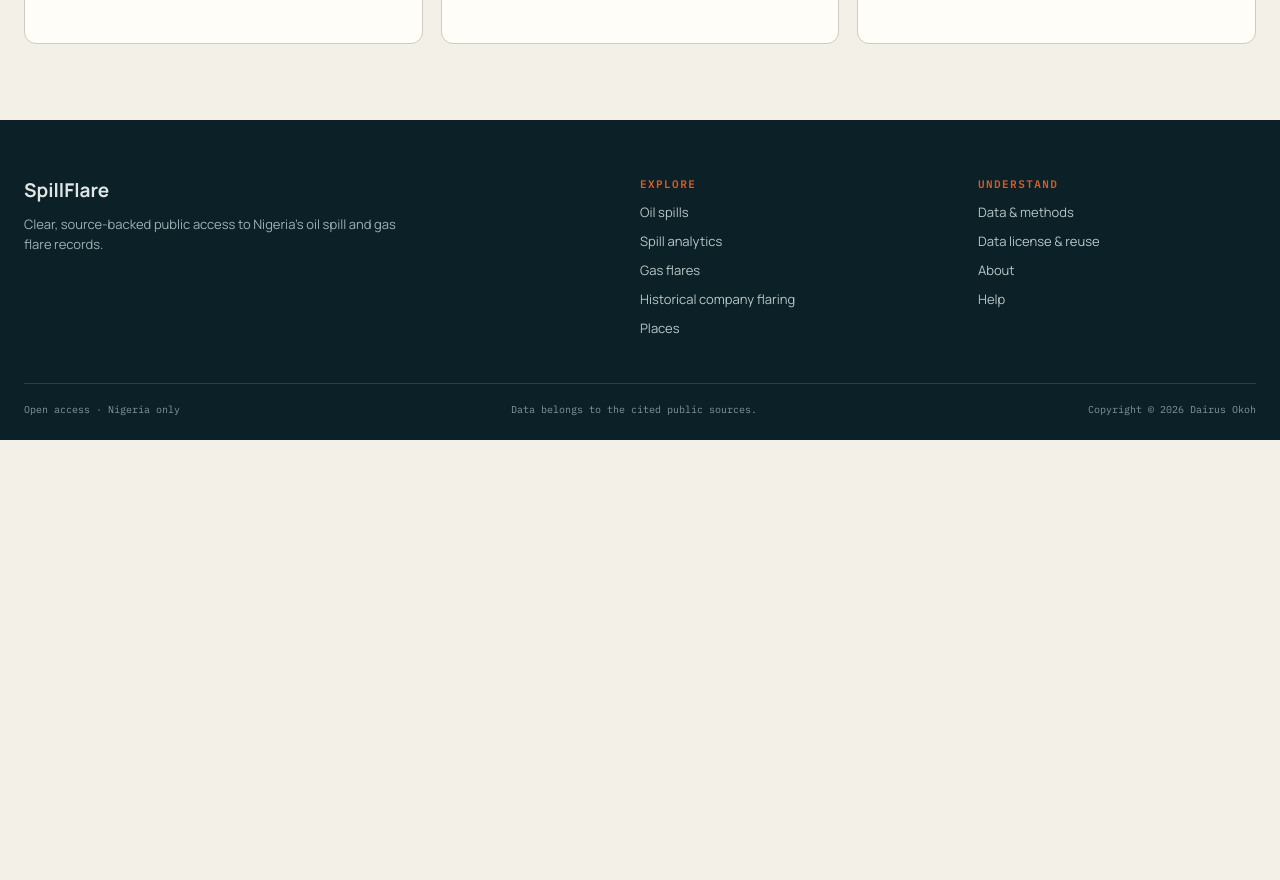
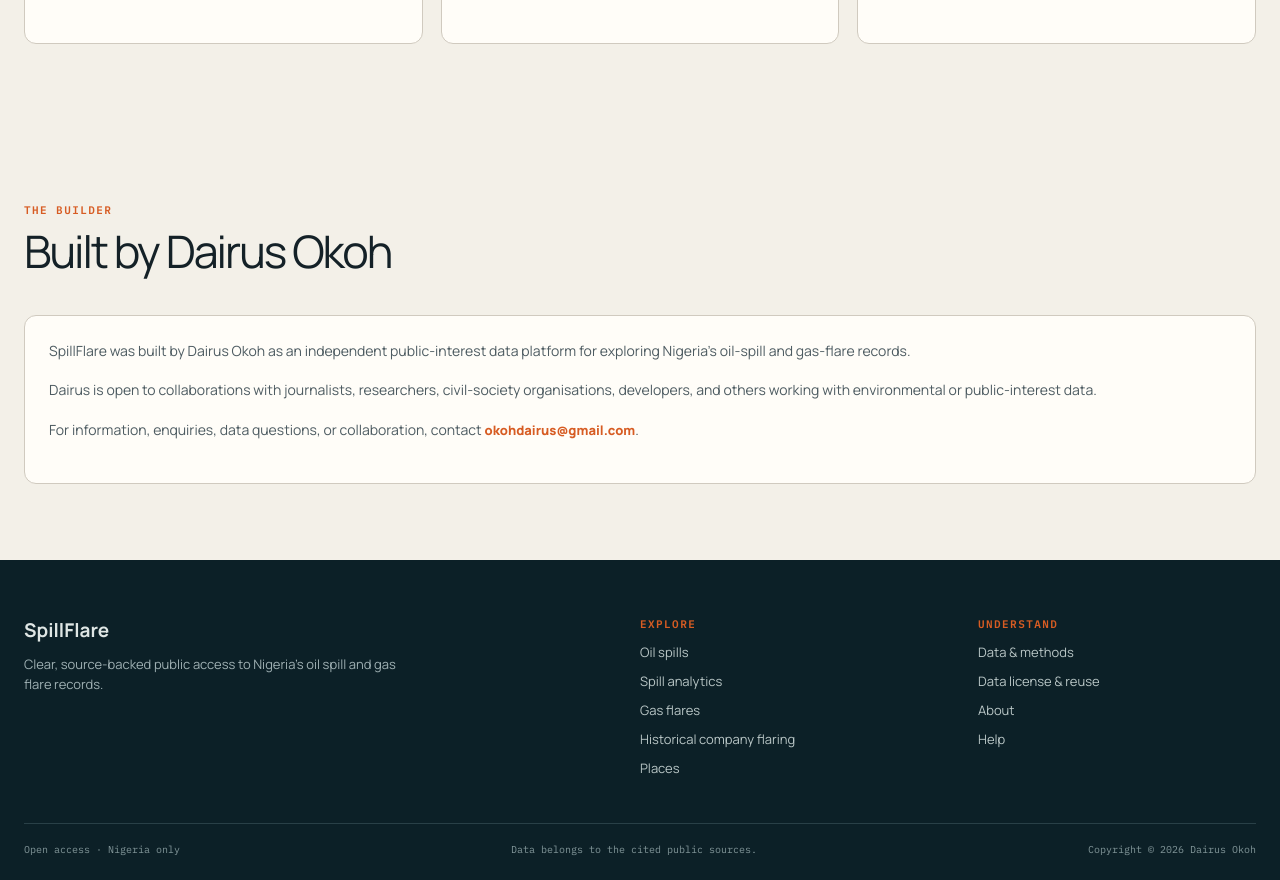
Before and after one commit to Dairus01/spillflare, a Next.js app: page /about in a window 1280 px wide. Shown: the part 1120-2000 px from the top of the page. Before the commit the page ends 1560 px from the top, so only its background shows below. Built offline with nearby package versions, Linux system fonts and the light colour scheme; no server answers.

Commit message:
Add About page builder contact section

```diff
--- a/src/app/about/page.tsx
+++ b/src/app/about/page.tsx
@@ -9,5 +9,6 @@
   return <>
     <section className="hero"><div className="container hero-grid"><div><span className="eyebrow">About the product</span><h1>Environmental records should be <span>possible to understand.</span></h1><p>SpillFlare reorganises public oil spill and gas flare data into a faster, clearer, open web experience for citizens, journalists, researchers and decision-makers.</p><div className="hero-actions"><Link className="button" href="/explore">Explore records<ArrowRight size={16}/></Link></div></div><div className="hero-panel"><div className="pulse-row"><div><strong>Open first</strong><span>No account or payment gate</span></div></div><div className="pulse-row"><div><strong>Nigeria only</strong><span>Purpose-built geography and terminology</span></div></div><div className="pulse-row"><div><strong>Source honest</strong><span>Gaps and historical limits stay visible</span></div></div></div></div></section>
     <section className="section"><div className="container"><SectionHeading eyebrow="Product principles" title="Clear enough for the public. Rigorous enough for research."/><div className="card-grid"><div className="card"><div className="card-icon"><Eye size={21}/></div><h3>Explain before assuming</h3><p>Technical codes, missing fields and date coverage are translated into plain language without inventing conclusions.</p></div><div className="card"><div className="card-icon"><Map size={21}/></div><h3>Respect geography</h3><p>States, LGAs, blocks and clusters can overlap, but they are never treated as the same object.</p></div><div className="card"><div className="card-icon"><ShieldCheck size={21}/></div><h3>Trace every record</h3><p>Source attribution and evidence links stay close to the data the visitor is using.</p></div></div></div></section>
+    <section className="section"><div className="container"><SectionHeading eyebrow="The builder" title="Built by Dairus Okoh"/><div className="card"><p>SpillFlare was built by Dairus Okoh as an independent public-interest data platform for exploring Nigeria&apos;s oil-spill and gas-flare records.</p><p>Dairus is open to collaborations with journalists, researchers, civil-society organisations, developers, and others working with environmental or public-interest data.</p><p>For information, enquiries, data questions, or collaboration, contact <a className="text-link" href="mailto:okohdairus@gmail.com">okohdairus@gmail.com</a>.</p></div></div></section>
   </>;
 }
```
